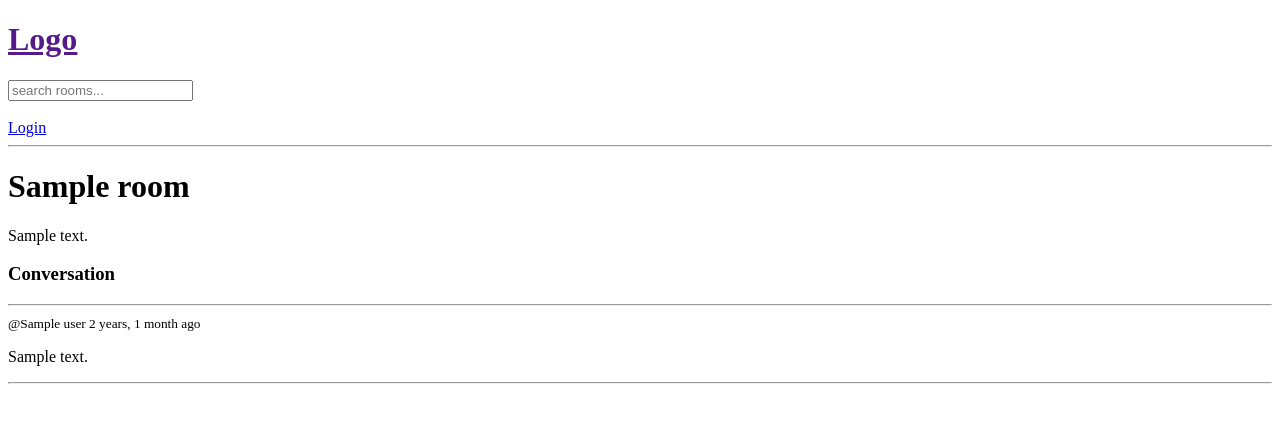
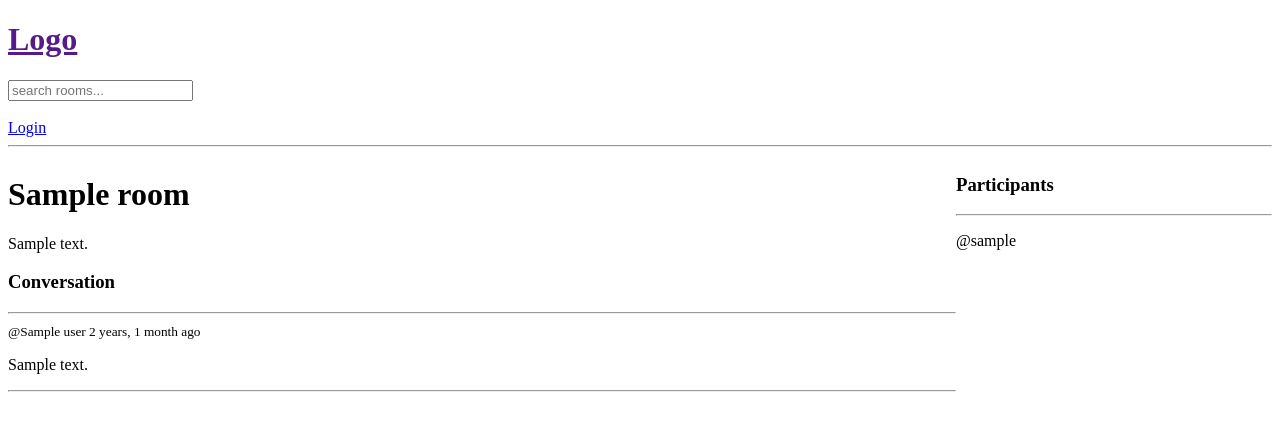
Before and after one commit to d-vinayak/studybud, a Django app: template base/templates/base/room.html in a window 1280 px wide. Shown: the top 431 px of the page. Run offline with Django 3.2, Linux system fonts and the light colour scheme; the template is opened without the code that fills it: most values are stand-ins (such as "Sample title", 1, 10 or a date in 2020).

Commit message:
features added: participants info related to room

```diff
--- a/base/models.py
+++ b/base/models.py
@@ -13,7 +13,7 @@ class Room(models.Model):
     topic = models.ForeignKey(Topic, on_delete=models.SET_NULL, null=True)
     name = models.CharField(max_length=200)
     description = models.TextField(null=True, blank=True)
-    # participant
+    participants = models.ManyToManyField(User, related_name="participants", blank=True)
     updated = models.DateTimeField(auto_now=True)
     created = models.DateTimeField(auto_now_add=True)
 
--- a/base/templates/base/room.html
+++ b/base/templates/base/room.html
@@ -2,19 +2,28 @@
 
 {% block content %}
 
+<style>
+    .room-container {
+        display: grid;
+        grid-template-columns: 3fr 1fr;
+    }
+</style>
+
+<div class="room-container">
+    <div class="room-content">
         <h1>{{ room.name }}</h1>
 
         <p>{{ room.description }}</p>
 
         <div class="comment-wrapper">
           <h3>Conversation</h3>
-    <hr>
+          <hr />
 
           {% for message in room_messages %}
           <div>
-        <small> @{{message.user}}  {{message.created|timesince}} ago</small>
+            <small> @{{message.user}} {{message.created|timesince}} ago</small>
             <p>{{ message.body }}</p>
-        <hr>
+            <hr />
           </div>
           {% endfor %}
         </div>
@@ -23,10 +32,24 @@
         <div class="comment-form">
           <form method="post" action="">
             {% csrf_token %}
-        <input type="text" name='body' placeholder="Write your message here">
-        <input type="submit" value="Post">
+            <input type="text" name="body" placeholder="Write your message here" />
+            <input type="submit" value="Post" />
           </form>
         </div>
         {% endif %}
+    </div>
+
+    <div class="participants">
+        <h3>Participants</h3>
+        <hr>
+
+        {% for user in participants %}
+        <div>
+            <p>@{{user.username}}</p>
+        </div>
+        {%endfor%}
+    </div>
+
+</div>
 
 {% endblock %}
--- a/base/views.py
+++ b/base/views.py
@@ -83,6 +83,7 @@ def home(request):
 def room(request, pk):
     room = Room.objects.get(id=pk)
     room_messages = room.message_set.all().order_by('-created')
+    participants = room.participants.all()
 
     if request.method == 'POST':
         message = Message.objects.create(
@@ -90,10 +91,11 @@ def room(request, pk):
             room = room,
             body = request.POST.get('body'),
         )
-
+        room.participants.add(request.user)
         return redirect('room', pk=room.id)
 
-    context = {'room': room, 'room_messages': room_messages}
+    context = {'room': room, 'room_messages': room_messages,
+                        'participants': participants}
     return render(request, 'base/room.html', context)
 
 
```
Also changed, not shown: base/migrations/0004_auto_20220215_2230.py (added), db.sqlite3. Lines whose indentation alone changed are shown as unchanged.
